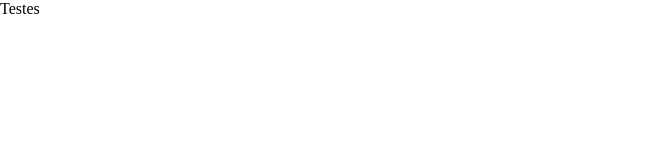
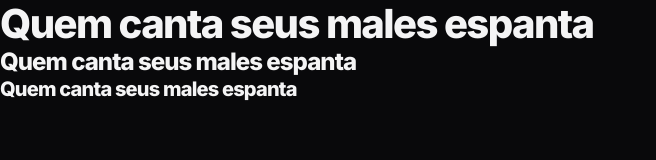
Before and after one commit to ArthurZal/zingen, a plain HTML site: page index.html in a window 1280 px wide. Shown: the whole page, without its empty margins (0-656 px from the left). Drawn offline with Linux system fonts and the light colour scheme.

Commit message:
Setting default styling for certain elements

```diff
--- a/index.html
+++ b/index.html
@@ -13,6 +13,8 @@
     <link href="https://fonts.googleapis.com/css2?family=Asap:ital,wght@0,100..900;1,100..900&family=Inconsolata:wght@200..900&family=Inter:ital,opsz,wght@0,14..32,100..900;1,14..32,100..900&family=Maven+Pro&display=swap" rel="stylesheet">
 </head>
 <body>
-    <h1>Testes</h1>
+    <h1>Quem canta seus males espanta</h1>
+    <h2>Quem canta seus males espanta</h2>
+    <h3>Quem canta seus males espanta</h3>
 </body>
 </html>
--- a/styles/global.css
+++ b/styles/global.css
@@ -32,3 +32,35 @@
     --fs-extra-large: 1.5rem;
     --fs-2extra-large: 2.5rem;
 }
+
+html {
+    font-family: var(--ff-sans);
+    font-weight: var(--fw-base);
+    font-size: var(--fs-base);
+    line-height: 1.6;
+    color: var(--text-color-primary);
+}
+
+body {
+    background-color: var(--bg-color);
+}
+
+h1, h2, h3 {
+    line-height: 1.2;
+    color: var(--text-color-primary);
+    font-weight: var(--fw-bold);
+    letter-spacing: -0.04em;
+
+}
+
+h1 {
+    font-size: var(--fs-2extra-large);
+}
+
+h2 {
+    font-size: var(--fs-extra-large);
+}
+
+h3 {
+    font-size: var(--fs-large);
+}
```
